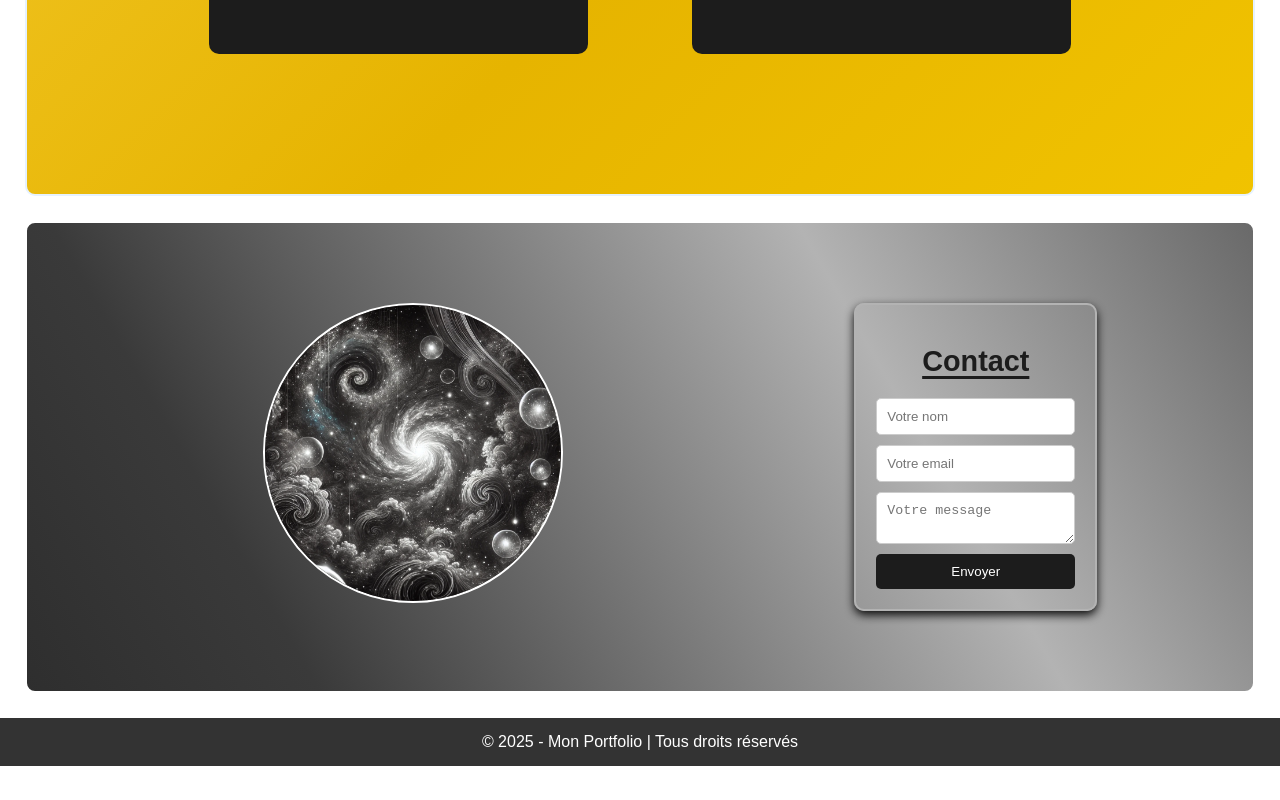
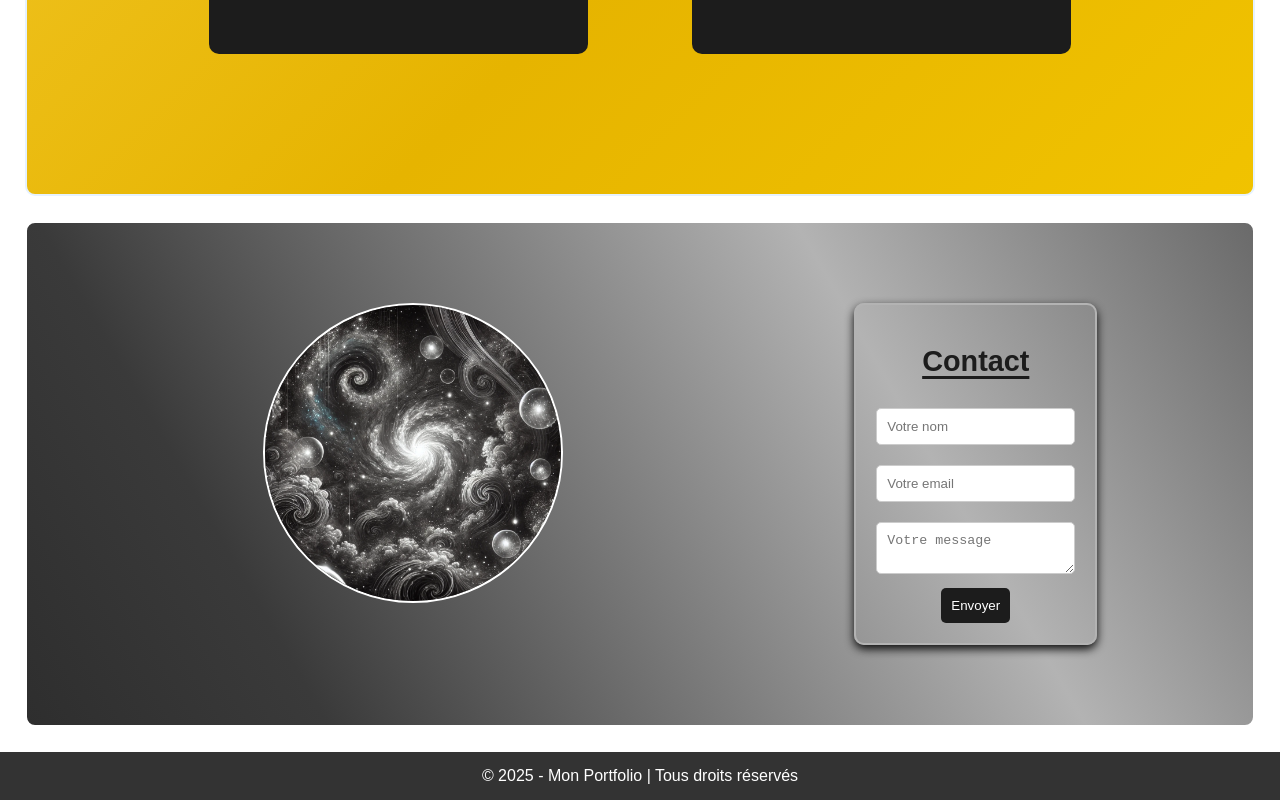
Before and after one commit to Mxmphyss/P12---Portfolio, a React (Vite) app: page / in a window 1280 px wide. Shown: the part 3385-4185 px from the top of the page. Before the commit the page ends 4151 px from the top, so only its background shows below. Built offline with nearby package versions, Linux system fonts and the light colour scheme; a web font is replaced by a local one.

Commit message:
fix audit wave

```diff
--- a/src/components/sections/contacts.jsx
+++ b/src/components/sections/contacts.jsx
@@ -48,34 +48,51 @@ const Contact = () => {
             initial={{ opacity: 0, y: 50 }}
             animate={{ opacity: 1, y: 0 }}
             transition={{ duration: 1 }}
+            aria-labelledby="contact-heading"
           >
+            <fieldset>
+
+              <legend id="contact-heading">Formulaire de contact</legend>
+
+              <div className="form-group">
+                <label htmlFor="name">Nom :</label>
                 <input
                   type="text"
+                  id="name"
                   name="name"
                   placeholder="Votre nom"
                   required
                   value={formData.name}
                   onChange={handleChange}
                 />
+              </div>
 
+              <div className="form-group">
+                <label htmlFor="email">Email :</label>
                 <input
                   type="email"
+                  id="email"
                   name="email"
                   placeholder="Votre email"
                   required
                   value={formData.email}
                   onChange={handleChange}
                 />
+              </div>
 
+              <div className="form-group">
+                <label htmlFor="message">Message :</label>
                 <textarea
+                  id="message"
                   name="message"
                   placeholder="Votre message"
                   required
                   value={formData.message}
                   onChange={handleChange}
-            ></textarea>
-
+                />
+              </div>
               <button type="submit">Envoyer</button>
+            </fieldset>
           </motion.form>
         </div>
       </div>
--- a/src/components/sections/projects.jsx
+++ b/src/components/sections/projects.jsx
@@ -19,8 +19,7 @@ const Projects = () => {
                         className="project-card"
                         onClick={() => openModal(project)}
                     >
-                        <img src={project.image.icon} alt={project.name} />
-                        <h3>{project.name}</h3>
+                        <img src={project.image.icon} alt={project.forAlt} />
                     </div>
                 ))}
             </div>
--- a/src/styles/sections/_contacts.scss
+++ b/src/styles/sections/_contacts.scss
@@ -63,7 +63,21 @@
           margin: auto;
           gap: 10px;
 
+          fieldset {
+            border: none;
+
+            legend {
+              display: none;
+            }
+
+            label {
+              display: none;
+              color: $dark-nebula-gray;
+              font-size: 1rem;
+            }
+
             input, textarea {
+              margin: 10px 0;
               width: 100%;
               padding: 10px;
               border-radius: 5px;
@@ -80,6 +94,7 @@
 
               &:hover {
                 background: $cosmic-gray;
+              }
           }
         }
       }
```
Lines whose indentation alone changed are shown as unchanged.
